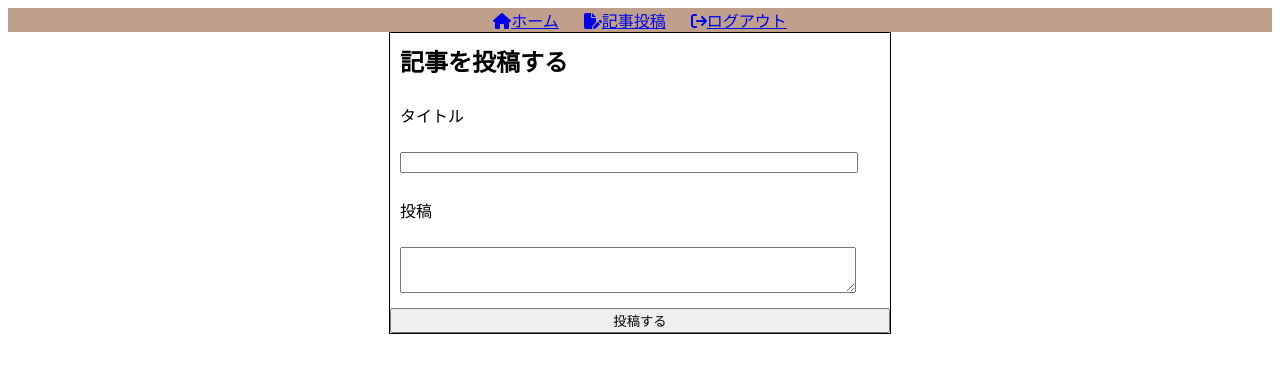
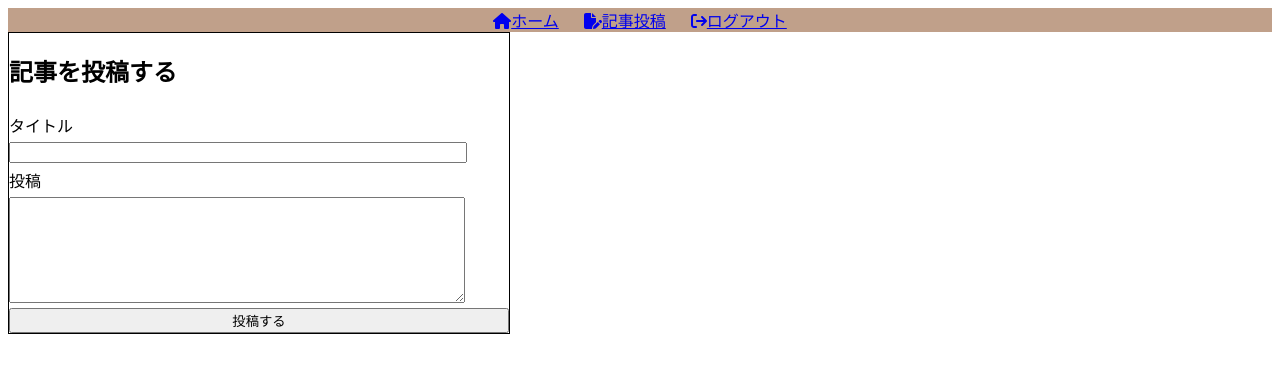
Before and after one commit to kentem-sh-kitazawa/blog, a React (Vite) app: page /createPost in a window 1280 px wide. Shown: the top 372 px of the page. Built offline with nearby package versions, Linux system fonts and the light colour scheme; no server answers; sample sign-in values are in the browser's storage.

Commit message:
不要なクラス、タグを削除

```diff
--- a/src/components/CreatePost.tsx
+++ b/src/components/CreatePost.tsx
@@ -38,21 +38,16 @@ const CreatePost = ({ isAuth }: Props) => {
   }, []);
 
   return (
-    <section>
     <div className="create-post">
-        <h2 className="postElement">記事を投稿する</h2>
-        <label className="postElement">タイトル</label>
+      <h2>記事を投稿する</h2>
+      <label>タイトル</label>
       <input
-          className="postElement"
         type="text"
         value={title}
-          onChange={(titleText) => {
-            setTitle(titleText.target.value);
-          }}
-        ></input>
-        <label className="postElement">投稿</label>
+        onChange={(titleText) => setTitle(titleText.target.value)}
+      />
+      <label>投稿</label>
       <textarea
-          className="postElement"
         value={mainText}
         rows={5}
         onChange={(maintext) => setMainText(maintext.target.value)}
@@ -61,7 +56,6 @@ const CreatePost = ({ isAuth }: Props) => {
         投稿する
       </button>
     </div>
-    </section>
   );
 };
 
```
Lines whose indentation alone changed are shown as unchanged.
